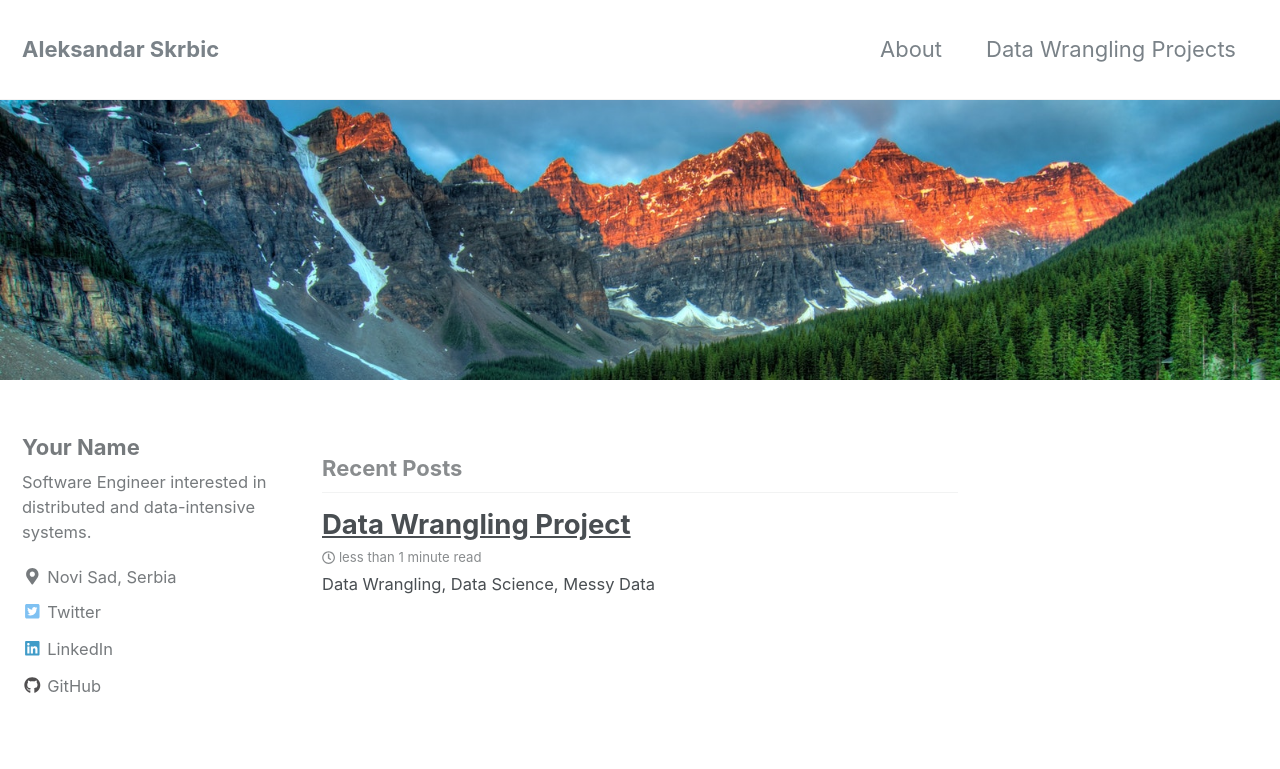
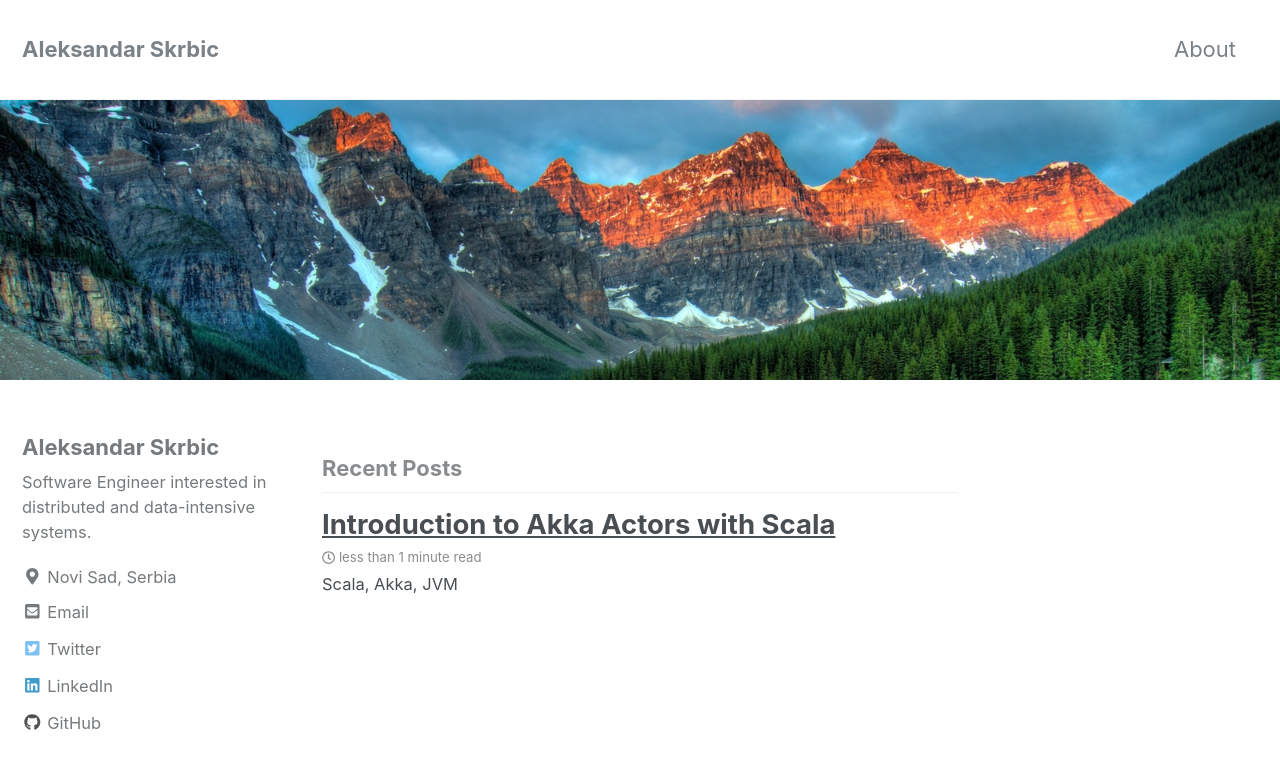
Before and after one commit to aleksandarskrbic/aleksandarskrbic.github.io, a Jekyll site: the page built from index.html, in a window 1280 px wide and 900 px high. Shown: the top 769 px of the window. Built offline with Jekyll 4.4.1, drawn with Linux system fonts in a browser that asks for light colours; nearby versions of some CDN libraries; the list of posts is cut into pages by our own code.

Commit message:
start akka blog

```diff
--- a/_config.yml
+++ b/_config.yml
@@ -84,11 +84,11 @@ analytics:
 
 # Site Author
 author:
-  name             : "Your Name"
+  name             : "Aleksandar Skrbic"
 # avatar           : "/images/bio-pic-2.jpg" # path of avatar image, e.g. "/assets/images/bio-photo.jpg"
   bio              : "Software Engineer interested in distributed and data-intensive systems."
   location         : "Novi Sad, Serbia"
-  email            :
+  email            : "skrbic.alexa@gmail.com"
   uri              :
   home             : # null (default), "absolute or relative url to link to author home"
   bitbucket        :
--- a/_pages/machinelearning.md
+++ /dev/null
@@ -1,8 +0,0 @@
----
-layout: posts
-permalink: /data-wrangling/
-title: "Data Wrangling projects"
-author_profile: true
-header:
-  image: "/images/fort point.png"
----
--- a/_posts/2018-01-28-perceptron.md
+++ b/_posts/2020-03-16-akka-actors.md
@@ -1,10 +1,8 @@
 ---
-title: "Data Wrangling Project"
-date: 2018-01-28
-tags: [data wrangling, data science, messy data]
-header:
-  image: "/images/perceptron/percept.jpg"
-excerpt: "Data Wrangling, Data Science, Messy Data"
+title: "Introduction to Akka Actors with Scala"
+date: 2020-03-16
+tags: [scala, akka, jvm, big data]
+excerpt: "Scala, Akka, JVM"
 mathjax: "true"
 ---
 
```
Also changed, not shown: _data/navigation.yml (+0 -10 lines), _pages/about.md (+1 -1 lines).
